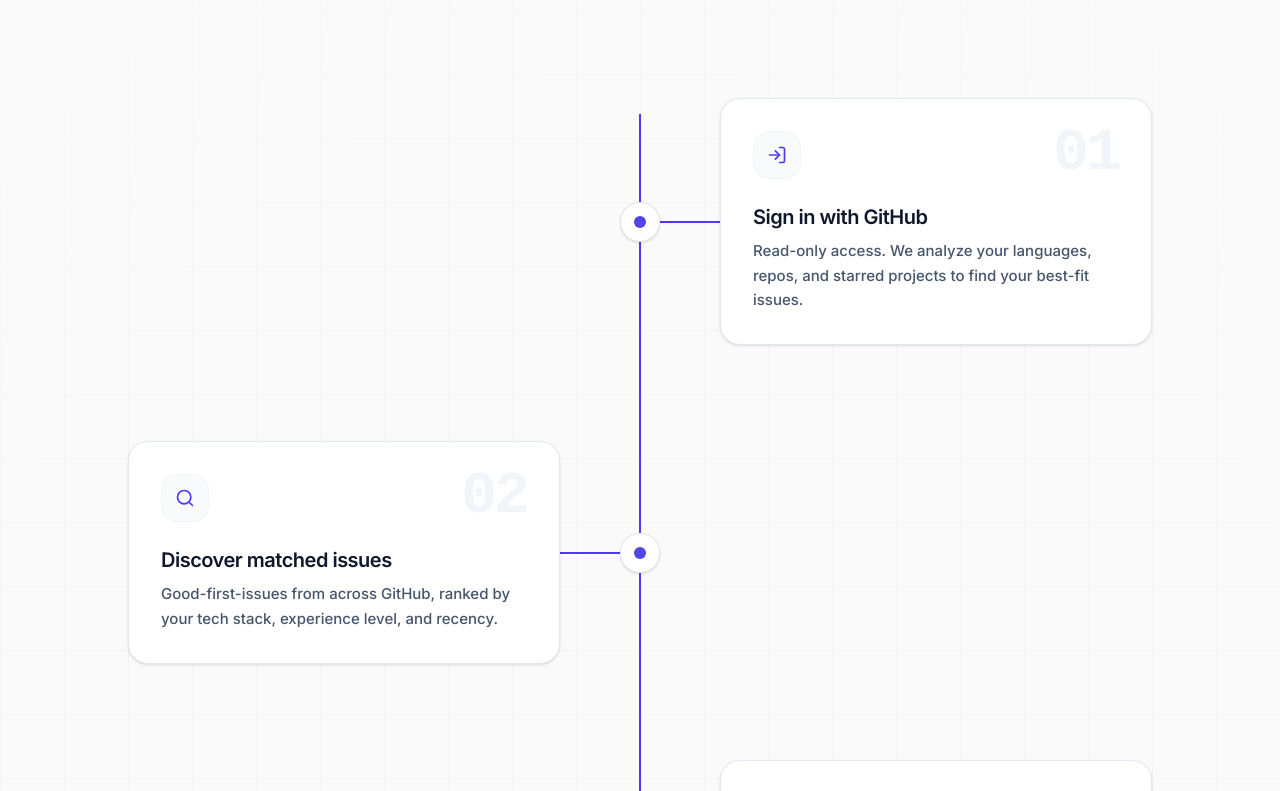
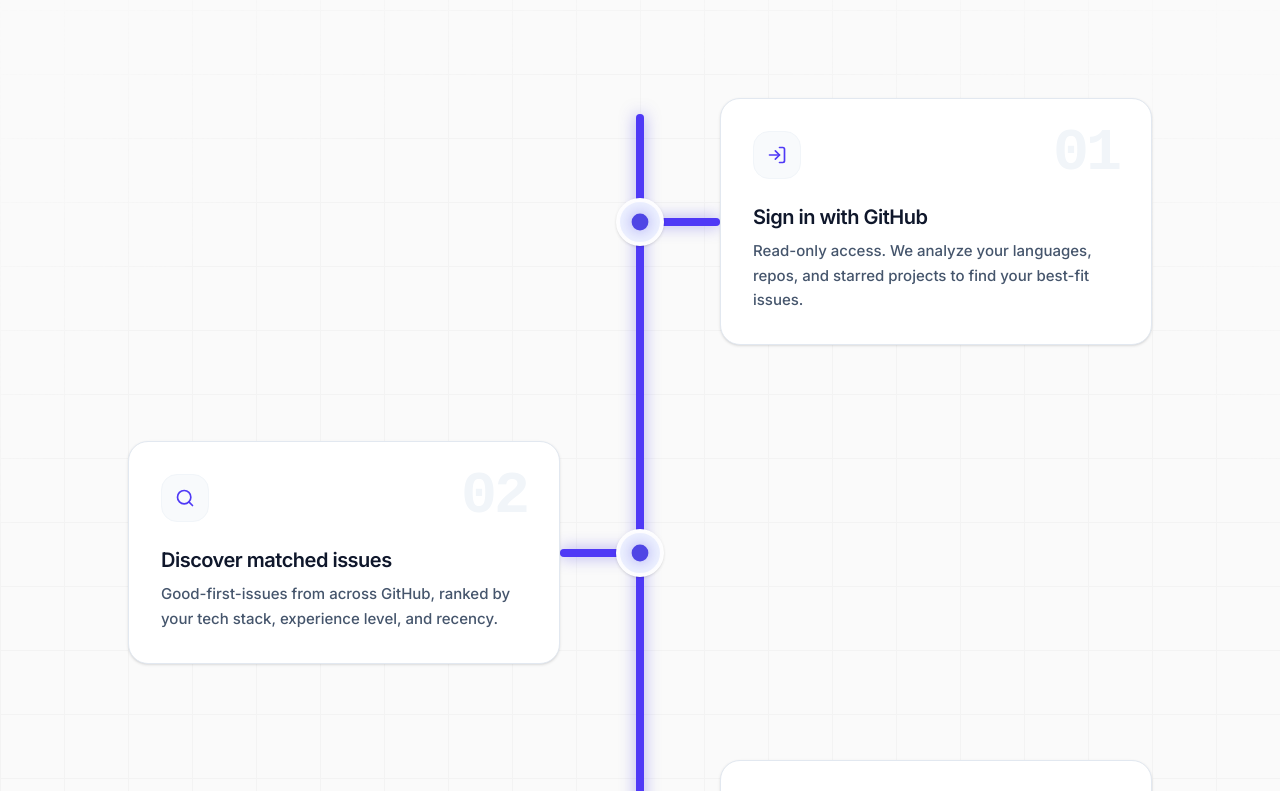
Before and after one commit to Sparkyyy45/Repo-Sage, a Next.js app: page / in a window 1280 px wide. Shown: the part 2369-3160 px from the top of the page. Built offline with nearby package versions, Linux system fonts and the light colour scheme; no server answers.

Commit message:
feat: upgrade flowchart lines to thick colorful roads for light mode visibility

```diff
--- a/components/landing/how-it-works.tsx
+++ b/components/landing/how-it-works.tsx
@@ -88,10 +88,10 @@ export function HowItWorks() {
         </motion.div>
 
         <div className="relative mx-auto max-w-5xl pb-16" ref={containerRef}>
-          {/* Animated Central Line - Crisp, distinct 2px track */}
-          <div className="absolute left-6 md:left-1/2 top-4 bottom-4 w-[2px] bg-slate-200 transform md:-translate-x-1/2 hidden md:block z-0">
+          {/* Animated Central Line - Thick "Road" structure */}
+          <div className="absolute left-6 md:left-1/2 top-4 bottom-4 w-2 bg-indigo-100 shadow-[inset_0_1px_3px_rgba(0,0,0,0.05)] rounded-full transform md:-translate-x-1/2 hidden md:block z-0">
             <motion.div
-              className="absolute top-0 left-0 right-0 bg-indigo-600 w-full origin-top"
+              className="absolute top-0 left-0 right-0 bg-indigo-600 w-full rounded-full origin-top shadow-[0_0_15px_rgba(79,70,229,0.5)]"
               style={{ height: lineHeight }}
             />
           </div>
@@ -117,10 +117,10 @@ export function HowItWorks() {
                   {/* Card Container */}
                   <div className={`w-full md:w-1/2 flex relative ${isEven ? "md:justify-start md:pl-20 order-3" : "md:justify-end md:pr-20 order-1"}`}>
 
-                    {/* Horizontal Connector Branch (Desktop only) */}
-                    <div className={`absolute top-1/2 h-[2px] w-20 bg-slate-200 hidden md:block z-10 ${isEven ? 'left-0 origin-left' : 'right-0 origin-right'} -translate-y-1/2`}>
+                    {/* Horizontal Connector Branch - High visibility road */}
+                    <div className={`absolute top-1/2 h-2 w-20 bg-indigo-100 shadow-[inset_0_1px_3px_rgba(0,0,0,0.05)] hidden md:block z-10 ${isEven ? 'left-0 origin-left rounded-r-full' : 'right-0 origin-right rounded-l-full'} -translate-y-1/2`}>
                       <motion.div
-                        className="h-full w-full bg-indigo-600"
+                        className={`h-full w-full bg-indigo-600 shadow-[0_0_15px_rgba(79,70,229,0.5)] ${isEven ? 'rounded-r-full' : 'rounded-l-full'}`}
                         initial={{ scaleX: 0 }}
                         whileInView={{ scaleX: 1 }}
                         viewport={{ once: true, margin: "-100px" }}
@@ -148,12 +148,12 @@ export function HowItWorks() {
                     </div>
                   </div>
 
-                  {/* Center Node - Clean, elegant glass dot */}
-                  <div className="absolute left-6 md:left-1/2 top-8 md:top-1/2 flex size-10 items-center justify-center rounded-full border border-slate-200 bg-white shadow-sm transform md:-translate-x-1/2 md:-translate-y-1/2 z-30 hidden md:flex">
+                  {/* Center Node - Clean, elegant junction */}
+                  <div className="absolute left-6 md:left-1/2 top-8 md:top-1/2 flex size-12 items-center justify-center rounded-full border-[4px] border-white bg-indigo-50 shadow-sm transform md:-translate-x-1/2 md:-translate-y-1/2 z-30 hidden md:flex">
                     <motion.div
-                      className="size-2.5 rounded-full bg-slate-300"
-                      initial={{ backgroundColor: "#cbd5e1", scale: 1 }}
-                      whileInView={{ backgroundColor: "#4f46e5", scale: 1.2 }}
+                      className="size-3.5 rounded-full bg-indigo-200"
+                      initial={{ backgroundColor: "#c7d2fe", scale: 1, boxShadow: "0 0 0px rgba(79,70,229,0)" }}
+                      whileInView={{ backgroundColor: "#4f46e5", scale: 1.2, boxShadow: "0 0 12px rgba(79,70,229,0.5)" }}
                       viewport={{ once: true, margin: "-100px" }}
                       transition={{ duration: 0.4, delay: 0.1 }}
                     />
```
